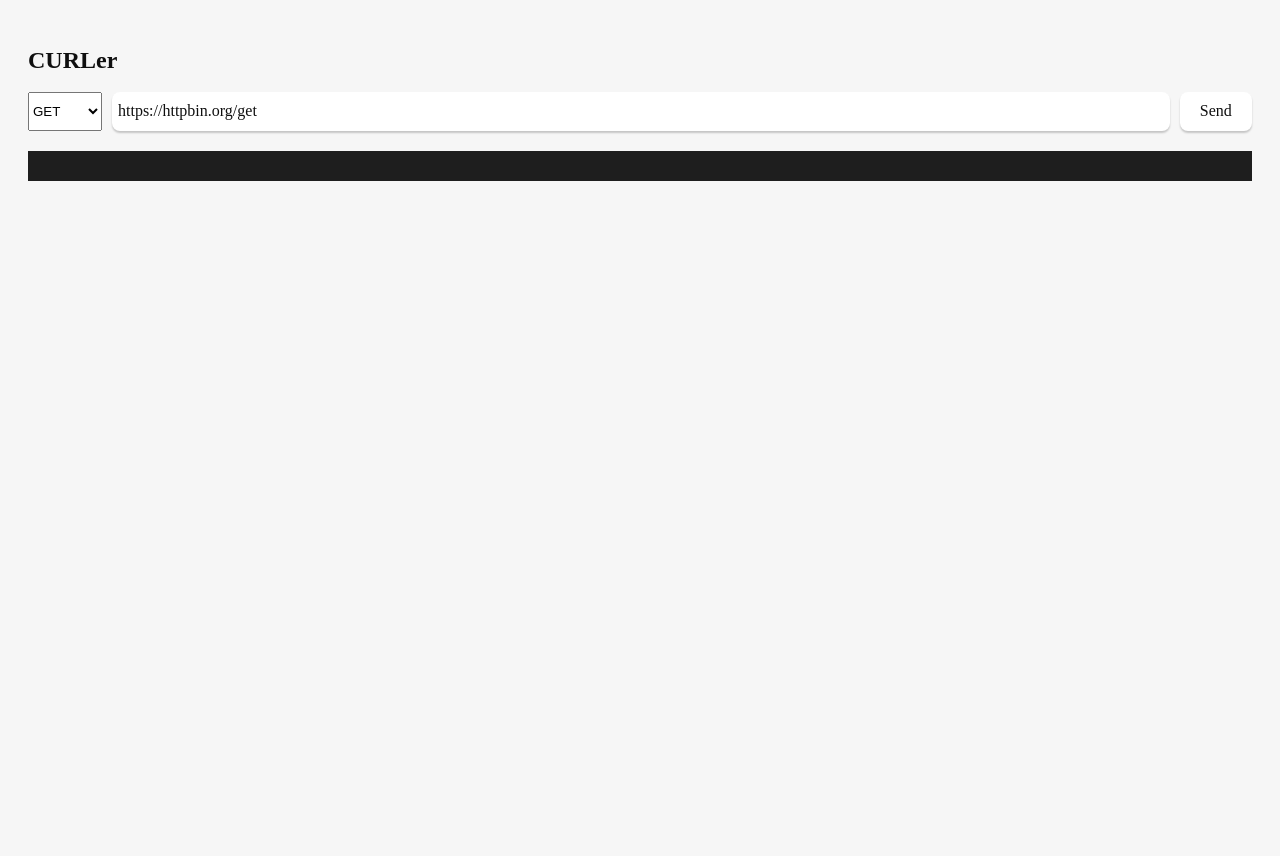
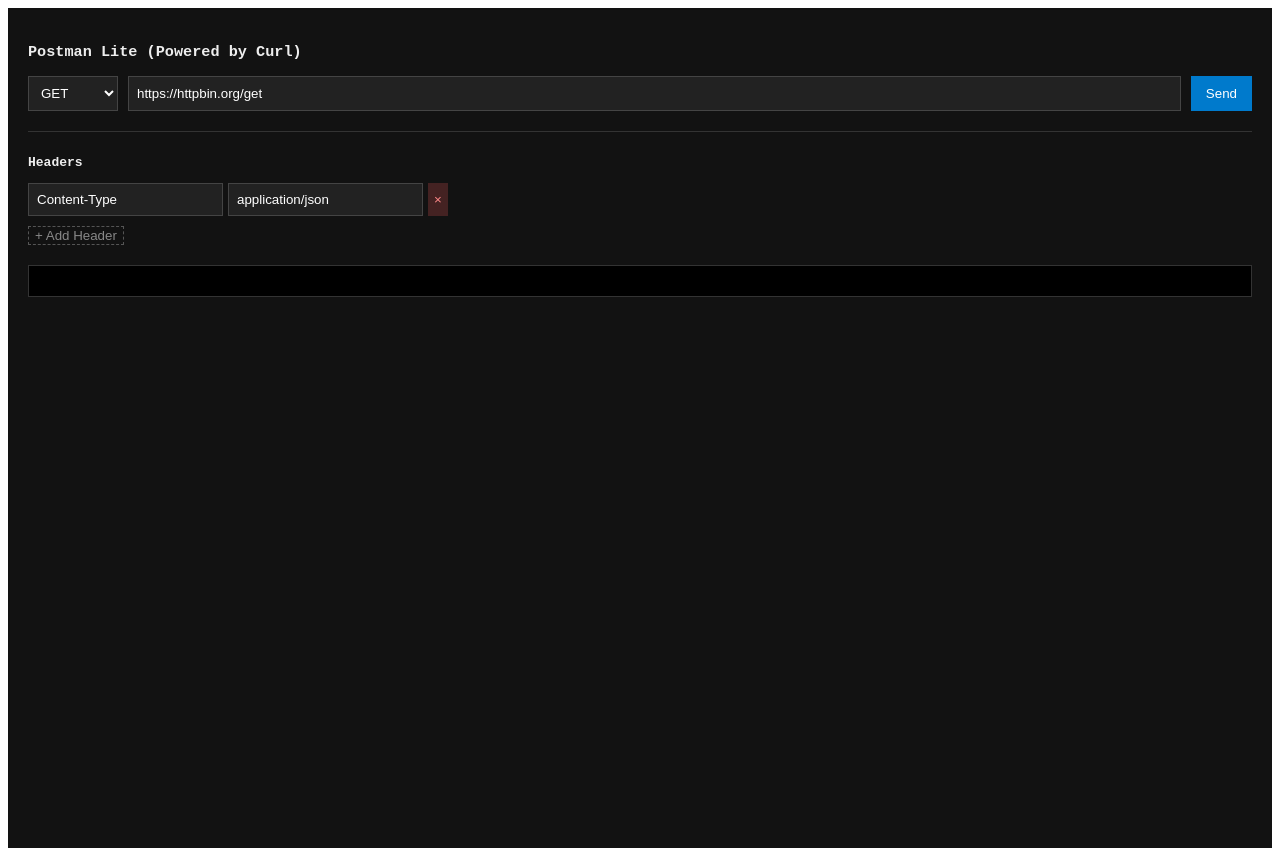
Before and after one commit to lewandowski96/CURLer, a React (Vite) app: page / in a window 1280 px wide. Before the commit the page ends 800 px from the top, so only its background shows below. Built offline with nearby package versions, Linux system fonts and the light colour scheme.

Commit message:
add fe handling to headers

```diff
--- a/src/App.jsx
+++ b/src/App.jsx
@@ -1,20 +1,31 @@
 import { useState } from "react";
-import reactLogo from "./assets/react.svg";
 import { invoke } from "@tauri-apps/api/core";
-import "./App.css";
 
 function App() {
   const [url, setUrl] = useState("https://httpbin.org/get");
   const [method, setMethod] = useState("GET");
+  const [headers, setHeaders] = useState([{ key: "Content-Type", value: "application/json" }]);
   const [response, setResponse] = useState("");
+
+  const addHeader = () => setHeaders([...headers, { key: "", value: "" }]);
+
+  const updateHeader = (index, field, val) => {
+    const newHeaders = [...headers];
+    newHeaders[index][field] = val;
+    setHeaders(newHeaders);
+  };
+
+  const removeHeader = (index) => {
+    setHeaders(headers.filter((_, i) => i !== index));
+  };
 
   async function  handleRequest(e) {
     e.preventDefault();
-    setResponse("Loading...");
+    setResponse("CURLing...");
 
     try {
       // call rust backend
-      const result = await invoke("execute_curl", { method, url });
+      const result = await invoke("execute_curl", { method, url, headers });
       setResponse(result);
     } catch (error) {
       setResponse(`Error: ${error}`);
@@ -22,33 +33,58 @@
   }
 
   return (
-    <div style={{ padding: "20px", fontFamily: "JetBrainsMono  Nerd Font" }}>
-      <h2>CURLer</h2>
+    <div style={styles.container}>
+      <h3>Postman Lite (Powered by Curl)</h3>
 
-      <form onSubmit={handleRequest} style={{ display: "flex", gap: "10px", marginBottom: "20px" }}>
-        <select value={method} onChange={(e) => setMethod(e.target.value)}>
-          <option value="GET">GET</option>
-          <option value="POST">POST</option>
-          <option value="PUT">PUT</option>
-          <option value="DELETE">DELETE</option>
+      <form onSubmit={handleRequest} style={styles.form}>
+        <select value={method} onChange={(e) => setMethod(e.target.value)} style={styles.input}>
+          <option>GET</option><option>POST</option><option>PUT</option><option>DELETE</option>
         </select>
-
         <input
-          type="text"
-          name="url"
+          style={{ ...styles.input, flex: 1 }}
           value={url}
-          onChange={(e) =>  setUrl(e.target.value)}
-          style={{ flex: 1, padding:  "5px" }}
+          onChange={(e) => setUrl(e.target.value)}
         />
-
-        <button type="submit">Send</button>
+        <button type="submit" style={styles.button}>Send</button>
       </form>
 
-      <pre style={{ background: "#1e1e1e", color: "#d4d4d4", padding: "15px", overflowX: "auto" }}>
-        {response}
-      </pre>
+      <div style={styles.headerSection}>
+        <p><strong>Headers</strong></p>
+        {headers.map((h, i) => (
+          <div key={i} style={styles.headerRow}>
+            <input
+              placeholder="Key"
+              value={h.key}
+              onChange={(e) => updateHeader(i, "key", e.target.value)}
+              style={styles.input}
+            />
+            <input
+              placeholder="Value"
+              value={h.value}
+              onChange={(e) => updateHeader(i, "value", e.target.value)}
+              style={styles.input}
+            />
+            <button onClick={() => removeHeader(i)} style={styles.delBtn}>×</button>
+          </div>
+        ))}
+        <button onClick={addHeader} style={styles.addBtn}>+ Add Header</button>
+      </div>
+
+      <pre style={styles.responseBox}>{response}</pre>
     </div>
   );
 }
 
+const styles = {
+  container: { padding: "20px", background: "#121212", color: "#eee", minHeight: "100vh", fontFamily: "monospace" },
+  form: { display: "flex", gap: "10px", marginBottom: "20px" },
+  input: { background: "#222", border: "1px solid #444", color: "#fff", padding: "8px" },
+  button: { background: "#007acc", color: "#fff", border: "none", padding: "8px 15px", cursor: "pointer" },
+  headerSection: { marginBottom: "20px", borderTop: "1px solid #333", paddingTop: "10px" },
+  headerRow: { display: "flex", gap: "5px", marginBottom: "5px" },
+  addBtn: { background: "none", border: "1px dashed #555", color: "#888", cursor: "pointer", marginTop: "5px" },
+  delBtn: { background: "#442222", color: "#ff8888", border: "none", cursor: "pointer" },
+  responseBox: { background: "#000", padding: "15px", border: "1px solid #333", overflow: "auto", maxHeight: "400px" }
+};
+
 export default App;
```
